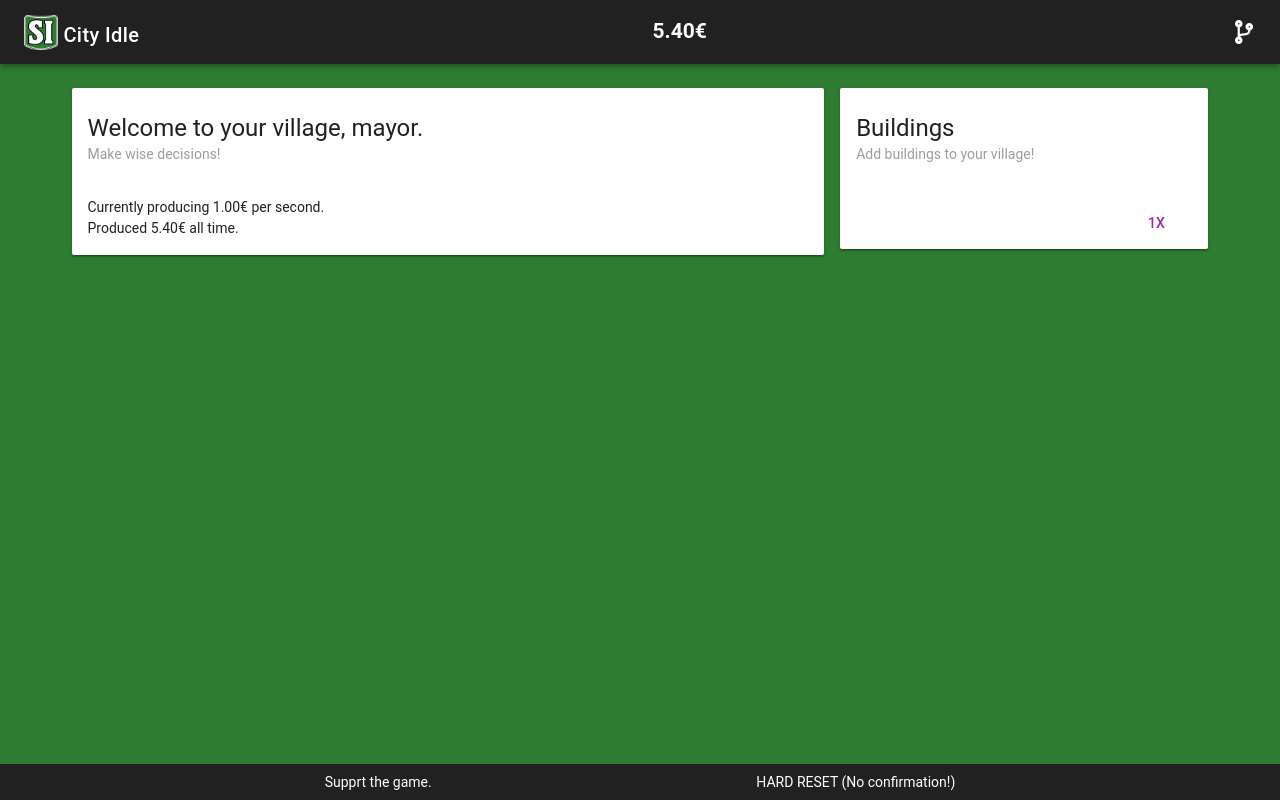
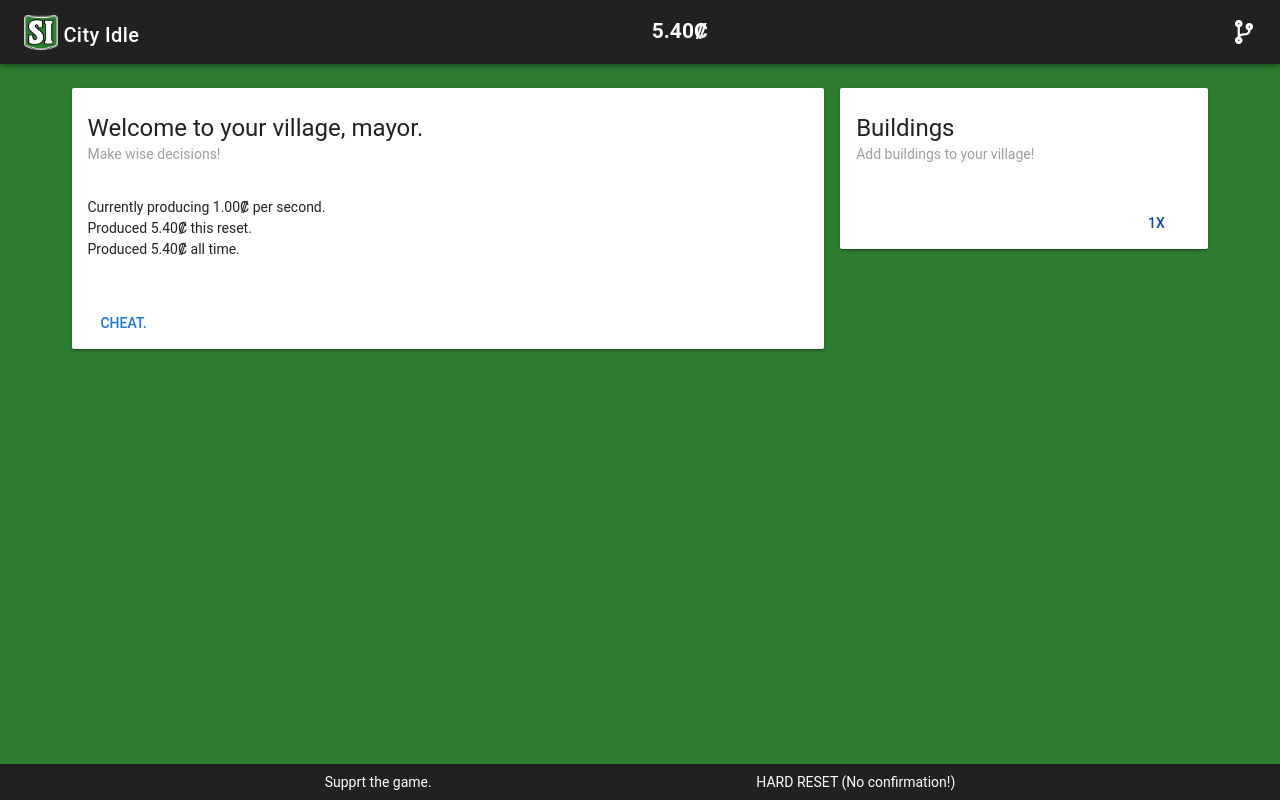
Before and after one commit to ketzu/shittyidle, a Vue app: page / in a window 1280 px wide. Built offline with nearby package versions, Linux system fonts and the light colour scheme; a small style sheet from the web is missing.

Commit message:
first soft reset mechanic, cheat button (careful)

```diff
--- a/src/App.vue
+++ b/src/App.vue
@@ -4,9 +4,14 @@
       <v-toolbar-title>
         <img src="logo.png" height="35px" alt="Logo" style="margin-bottom: -8px;"> City Idle
       </v-toolbar-title>
+
       <v-spacer></v-spacer>
+
       <h2>{{formatresource(resource)}}</h2>
+
       <v-spacer></v-spacer>
+
+      <h2 v-if="resets >= 1">{{formatexp(experience)}} Exp</h2>
       <v-btn icon id="sidemenutoggle" @click="sidemenu = !sidemenu">
         <v-icon>fas fa-code-branch</v-icon>
       </v-btn>
--- a/src/components/BuildMenu.vue
+++ b/src/components/BuildMenu.vue
@@ -16,7 +16,7 @@
     <v-card-actions>
       <v-spacer></v-spacer>
       <!--<v-btn flat color="purple" @click="$store.commit('settownspecs',{title:'Mayor', towntype: 'Village'})">FixMe</v-btn>-->
-      <v-btn flat color="purple" @click="cycleCount()">{{buycount}}x</v-btn>
+      <v-btn flat color="blue darken-4" @click="cycleCount()">{{buycount}}x</v-btn>
     </v-card-actions>
   </v-card>
 </template>
--- a/src/components/Building.vue
+++ b/src/components/Building.vue
@@ -23,7 +23,7 @@
 
     <v-list-tile-action>
       <v-btn icon ripple @click="buy()" :disabled="!buyable">
-        <v-icon :color="buyable? 'blue darken-2' : 'grey darken-2'">fas fa-hammer</v-icon>
+        <v-icon :color="buyable? 'blue darken-4' : 'grey darken-2'">fas fa-hammer</v-icon>
       </v-btn>
     </v-list-tile-action>
   </v-list-tile>
--- a/src/components/Changelog.vue
+++ b/src/components/Changelog.vue
@@ -3,7 +3,7 @@
     <v-card-title primary-title>
       <div>
         <div class="headline">Game Development - watch the game improve</div>
-        <span class="grey--text">Current Version: 0.3</span>
+        <span class="grey--text">Current Version: 0.4</span>
       </div>
     </v-card-title>
 
@@ -31,7 +31,6 @@
             <h2>Upcoming Features</h2>
             <br>
             <ul>
-              <li>First soft reset draft</li>
               <li>Support buildings</li>
               <li>Actual gamescreen</li>
               <li>Feedback options</li>
@@ -51,10 +50,18 @@
           <v-flex md12>
             <h2>Changelog</h2>
             <br>
+            Version 0.4
+            <ul>
+              <li>New URL</li>
+              <li>First soft reset mechanic</li>
+              <li>A few statistics</li>
+              <li>Number notation change starting with 10^6</li>
+            </ul>
+            <br>
             Version 0.3
             <ul>
               <li>New balancing mechanic (and rebalancing)</li>
-              <li>Logo, Favicon and URL</li>
+              <li>Logo and Favicon</li>
               <li>Sidemenu for devnews</li>
             </ul>
             <br>
--- a/src/components/CityScreen.vue
+++ b/src/components/CityScreen.vue
@@ -10,15 +10,35 @@
     <v-card-text>
       Currently producing {{formatresource(resourcegain*1000/tickrate)}} per second.
       <br>
+      Produced {{formatresource(resetresource)}} this reset.
+      <br>
       Produced {{formatresource(alltime)}} all time.
+      <br>
+      <span v-if="resets > 0">Your experience gives you a {{format(expmult)}}x multiplier.</span>
+      <br>
+      <span v-if="resettable || resets > 0">A job change would gain you {{formatexp(expgain)}} experience.</span>
     </v-card-text>
 
+    <v-card-actions>
+      <v-btn flat color="blue darken-2" @click="$store.dispatch('cheat')" v-if="!resettable">Cheat.</v-btn>
+
+      <v-spacer></v-spacer>
+
+      <transition name="fade">
+        <v-btn flat color="blue darken-2" @click="findNewJob()" v-if="resettable">Find a new job.</v-btn>
+      </transition>
+    </v-card-actions>
   </v-card>
 </template>
 
 <script>
   export default {
-    name: "CityScreen"
+    name: "CityScreen",
+    methods: {
+      findNewJob() {
+        this.$store.dispatch('softreset', {});
+      }
+    }
   }
 </script>
 
--- a/src/components/data.js
+++ b/src/components/data.js
@@ -2,6 +2,10 @@ import { mapGetters } from 'vuex'
 
 export default {
   computed: {
-    ...mapGetters(['resource', 'resourcegain','tickrate','towntype','title','currency','alltime'])
+    ...mapGetters(['resource', 'resourcegain','tickrate',
+      'towntype','title','currency',
+      'alltime','resetresource',
+      'resettable','resets',
+      'experience','expgain','expmult'])
   }
 }
--- a/src/main.js
+++ b/src/main.js
@@ -6,7 +6,7 @@ import store from './store'
 import 'roboto-fontface/css/roboto/roboto-fontface.css'
 import '@fortawesome/fontawesome-free/css/all.css'
 
-Vue.config.productionTip = false
+Vue.config.productionTip = false;
 
 store.subscribe((mutation, state) => {
   localStorage.setItem('cidle-v1', JSON.stringify({...state, time: (new Date()).getTime()}));
@@ -19,13 +19,18 @@ Vue.mixin(Data);
 Vue.mixin({
   methods: {
     format(value) {
-      if(value < 1000*1000*1000)
+      if(value < 1000*1000)
         return value.toFixed(2).toLocaleString();
       let values = value.toExponential().split('e').map(i => Number(i));
       return values[0].toFixed(2)+" x10^"+values[1].toFixed(0);
     },
     formatresource(value) {
       return this.format(value)+this.$store.getters.currency;
+    },
+    formatexp(value) {
+      if(value < 1000*1000)
+        return value.toFixed(0).toLocaleString();
+      return format(value);
     }
   }
 });
--- a/src/store.js
+++ b/src/store.js
@@ -75,7 +75,7 @@ const allupgrades = (buildingid, level) => {
 const resourcegain = (state) => {
   // base generation
   let gain = 0.1;
-  let multiplier = 1;
+  let multiplier = 1+expmult(state);
   for(let current of buildings) {
     let level = state.buildings[current['name']];
     if(level === undefined)
@@ -86,24 +86,52 @@ const resourcegain = (state) => {
   return [gain,multiplier];
 };
 
+const updateresources = (state, gain) => {
+  state.resource += gain;
+  state.resetresource += gain;
+  state.alltime += gain;
+};
+
+const resettable = (state) => {
+  if(state.buildings['Casino'] >= 100)
+    return true;
+  return false;
+};
+
+const expgain = (state) => {
+  return Math.sqrt(state.resetresource/(2*Math.pow(10,10)));
+};
+const expmult = (state) => {
+  return 0.1*state.experience;
+};
+
 export default new Vuex.Store({
   state: {
+    resets: 0,
+    resetresource: 0,
+    experience: 0,
     resource: 0,
     alltime: 0,
     tickrate: 100,
     towntype: "village",
     title: "mayor",
-    currency: "€",
+    currency: "₡",
     buildings: {}
   },
   getters: {
     resource(state) { return state.resource; },
+    expgain(state) { return expgain(state); },
+    expmult(state) { return expmult(state); },
     alltime(state) { return state.alltime; },
+    resetresource(state) { return state.resetresource; },
+    experience(state) { return state.experience; },
+    resets(state) { return state.resets; },
     buildings(state) { return buildings; },
     buildinglevels(state) { return state.buildings; },
     tickrate(state) { return state.tickrate; },
     towntype(state) { return state.towntype; },
     currency(state) { return state.currency; },
+    resettable(state) { return resettable(state); },
     title(state) { return state.title; },
     multiplier(state) {
       return resourcegain(state)[1];
@@ -134,16 +162,14 @@ export default new Vuex.Store({
           // at most 25920000 ticks = 30 Days worth of offline time
           let ticks = Math.min(((new Date()).getTime()-deserialize["time"])/state.tickrate,25920000);
           const gain = resourcegain(state).reduce((a,b) => a*b);
-          state.resource += ticks*gain;
-          state.alltime += ticks*gain;
+          updateresources(state,ticks*gain);
         }
       }
     },
     startgame(state) {
       setInterval(() => {
         const gain = resourcegain(state).reduce((a,b) => a*b);
-        state.resource += gain;
-        state.alltime += gain;
+        updateresources(state, gain);
       }, state.tickrate);
     },
     updateresource(state, payload) {
@@ -155,6 +181,20 @@ export default new Vuex.Store({
     settownspecs(state, {title, towntype}) {
       state.towntype = towntype;
       state.title = title;
+    },
+    softreset(state, {title, payload}) {
+      if(resettable(state)){
+        state.resets += 1;
+        state.experience += expgain(state);
+
+        // Reset run specific stats
+        state.buildings = {};
+        state.resource = 0;
+        state.resetresource = 0;
+
+        // Reset buildings array
+        Object.assign(buildings, JSON.parse(JSON.stringify(basebuildings)));
+      }
     },
     buybuilding(state, {building, count}) {
       if(state.buildings[building.name] === undefined)
@@ -172,21 +212,28 @@ export default new Vuex.Store({
       // Hard Reset State to initial values
       this.replaceState(
         Object.assign(state, {
+          resets: 0,
+          experience: 0,
+          resetresource: 0,
           resource: 0,
           alltime: 0,
           tickrate: 100,
           towntype: "village",
           title: "mayor",
-          currency: "€",
+          currency: "₡",
           buildings: {}
         })
       );
+      // Reset buildings array
       Object.assign(buildings, JSON.parse(JSON.stringify(basebuildings)));
+    },
+    cheat(state) {
+      updateresources(state, state.resource);
     }
   },
   actions: {
-    updateresource({commit}, payload) {
-      commit('updateresource', payload);
+    cheat({commit}) {
+      commit('cheat');
     },
     spendresource({commit}, payload) {
       commit('spendresource', payload);
@@ -196,6 +243,9 @@ export default new Vuex.Store({
     },
     buybuilding({commit}, payload) {
       commit('buybuilding', payload);
+    },
+    softreset({commit}, payload) {
+      commit('softreset', payload);
     }
   }
 })
```
